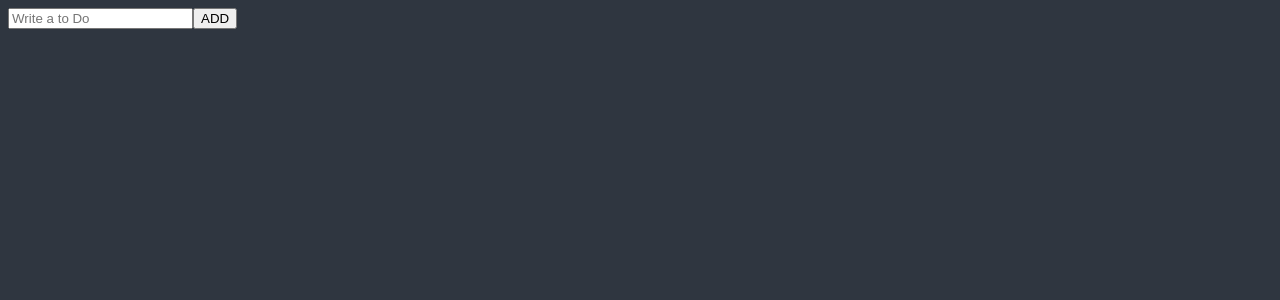
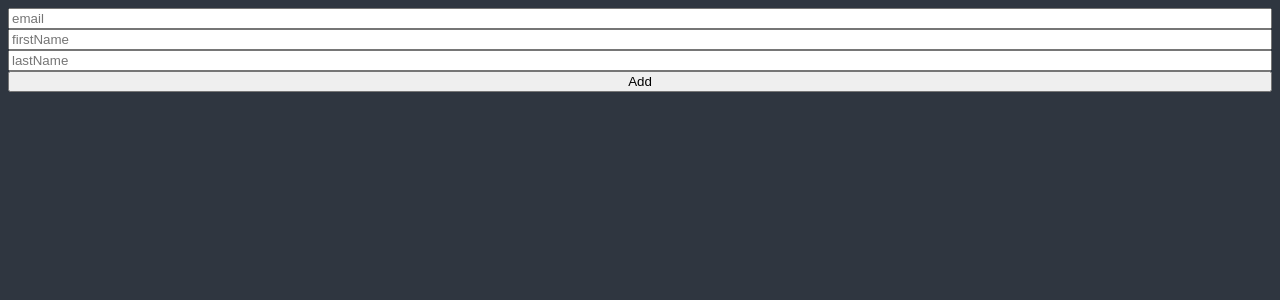
Before and after one commit to joyjsmun/react-todo-app, a React (Create React App) app: page / in a window 1280 px wide. Shown: the top 300 px of the page. Built offline with nearby package versions, Linux system fonts and the light colour scheme.

Commit message:
ADD: Form validation and Error

```diff
--- a/package.json
+++ b/package.json
@@ -15,6 +15,7 @@
     "framer-motion": "^6.2.8",
     "react": "^17.0.2",
     "react-dom": "^17.0.2",
+    "react-hook-form": "^7.27.1",
     "react-query": "^3.34.16",
     "react-router-dom": "^5.3.0",
     "react-scripts": "5.0.0",
--- a/src/ToDoList.tsx
+++ b/src/ToDoList.tsx
@@ -1,23 +1,54 @@
 import React, { useState } from "react";
+import {useForm} from "react-hook-form";
+
+// function ToDoList(){
+//     const [toDo,setToDo] = useState("");
+//     const onChange = (event:React.FormEvent<HTMLInputElement>) => {
+//         const {
+//             currentTarget:{value},
+//         } = event;
+//         setToDo(value);
+//     }
+//     const onSubmit = (event:React.FormEvent<HTMLFormElement>) => {
+//         event.preventDefault();
+//         console.log(toDo)
+//     }
+//     return <div>
+//         <form onSubmit={onSubmit}>
+//             <input onChange={onChange} value={toDo} placeholder="Write a to Do" />
+//             <button>ADD</button>
+//         </form>
+//     </div>;
+// }
 
 function ToDoList(){
-    const [toDo,setToDo] = useState("");
-    const onChange = (event:React.FormEvent<HTMLInputElement>) => {
-        const {
-            currentTarget:{value},
-        } = event;
-        setToDo(value);
-    }
-    const onSubmit = (event:React.FormEvent<HTMLFormElement>) => {
-        event.preventDefault();
-        console.log(toDo)
+    const {register,handleSubmit,formState:{errors}} = useForm();
+    const onValid = (data:any) => {
+        console.log(data);
     }
     return <div>
-        <form onSubmit={onSubmit}>
-            <input onChange={onChange} value={toDo} placeholder="Write a to Do" />
-            <button>ADD</button>
+        <form style={{display:"flex", flexDirection:"column"}} onSubmit={handleSubmit(onValid)}>
+            <input {...register("email",{
+                required:"Email is required",
+                    pattern: {
+                        value: /^[A-Za-z0-9._%+-]+@naver.com$/,
+                        message: "Only naver.com emails allowed",
+                      }
+                })} placeholder="email" />
+            <span>{errors?.email?.message  }</span>
+            <input {...register("firstName", {
+                required:"first name is required",
+                minLength:{
+                value:5,
+                message:"more than 5 letters are required!!!"
+            }})} placeholder="firstName" />
+             <span>{errors?.firstName?.message  }</span>
+            <input {...register("lastName",{
+                required:"last name is required"})} placeholder="lastName" />
+        <span>{errors?.lastName?.message  }</span>
+            <button>Add</button>
         </form>
-    </div>;
+    </div>
 }
 
 export default ToDoList;
```
Also changed, not shown: 1 other file (tests, documents, lock files or other folders).
